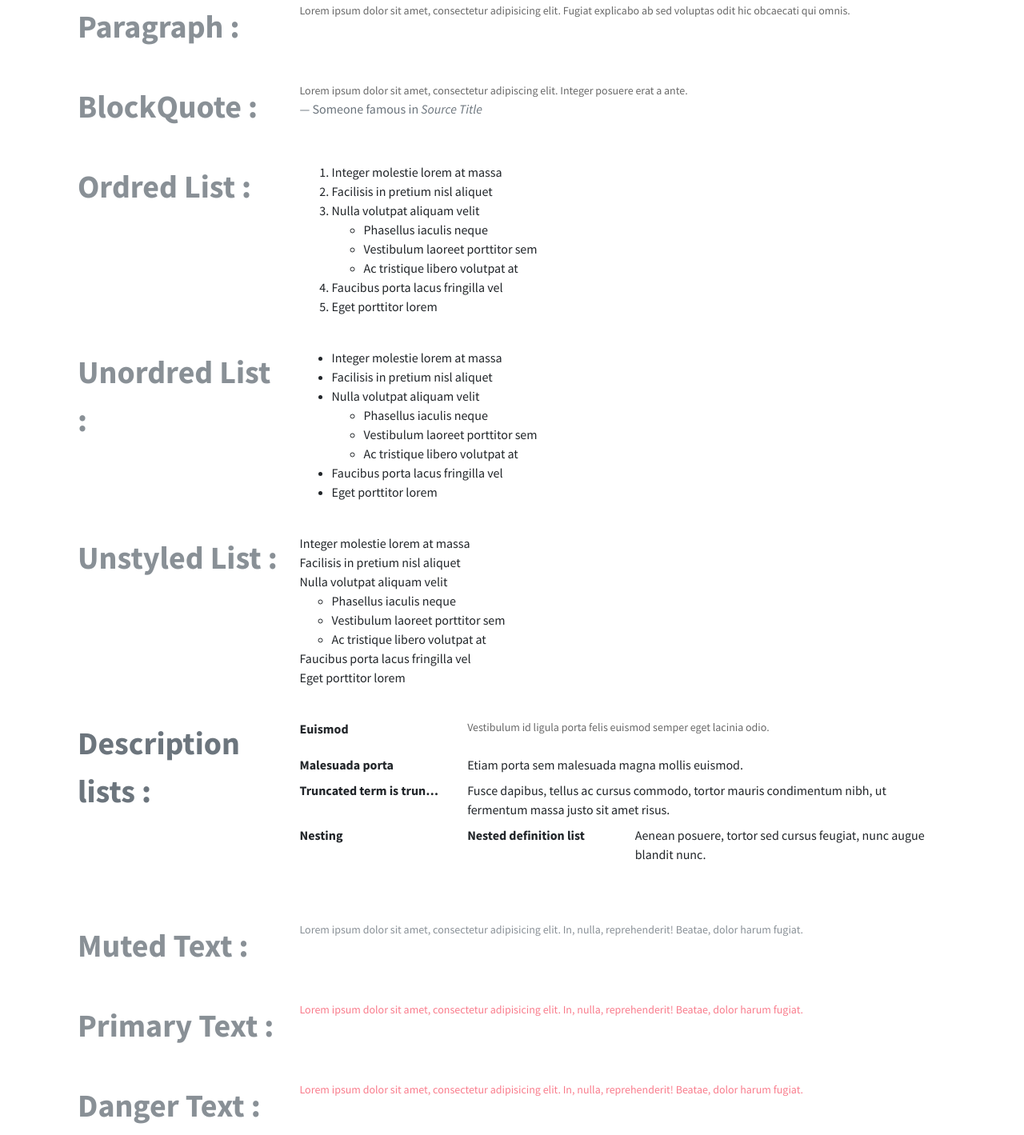
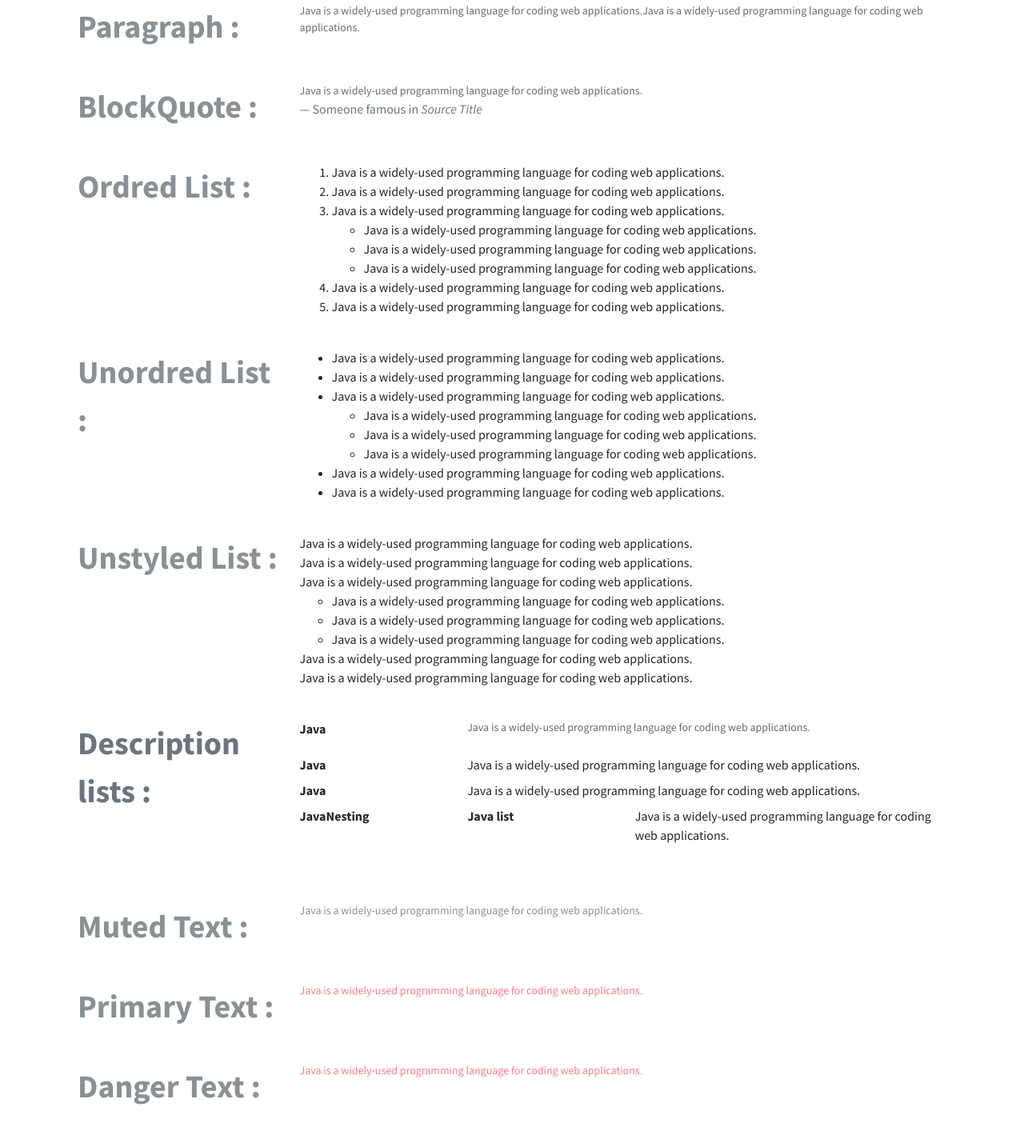
Before and after one commit to iamvisshu/iamvisshu.github.io, a website: page components.html in a window 1280 px wide. Shown: the part 5502-6921 px from the top of the page at 80% size. Drawn offline with Linux system fonts and the light colour scheme.

Commit message:
Updated Component
Updated Component

```diff
--- a/components.html
+++ b/components.html
@@ -732,7 +732,7 @@
                <td>
                   <p class="font-weight-bold text-muted">Paragraph :</p>
                </td>
-               <td><p>Lorem ipsum dolor sit amet, consectetur adipisicing elit. Fugiat explicabo ab sed voluptas odit hic obcaecati qui omnis.</p></td>
+               <td><p>Java is a widely-used programming language for coding web applications.Java is a widely-used programming language for coding web applications.</p></td>
             </tr>
             <tr>
                <td>
@@ -740,7 +740,7 @@
                </td>
                <td>
                   <blockquote class="blockquote">
-                     <p class="mb-0">Lorem ipsum dolor sit amet, consectetur adipiscing elit. Integer posuere erat a ante.</p>
+                     <p class="mb-0">Java is a widely-used programming language for coding web applications. </p>
                      <footer class="blockquote-footer">Someone famous in <cite title="Source Title">Source Title</cite></footer>
                   </blockquote>
                </td>
@@ -751,17 +751,17 @@
                <td><p class="font-weight-bold text-muted">Ordred List :</p></td>
                <td>
                   <ol>
-                     <li>Integer molestie lorem at massa</li>
-                     <li>Facilisis in pretium nisl aliquet</li>
-                     <li>Nulla volutpat aliquam velit
+                     <li>Java is a widely-used programming language for coding web applications. </li>
+                     <li>Java is a widely-used programming language for coding web applications. </li>
+                     <li>Java is a widely-used programming language for coding web applications.
                         <ul>
-                           <li>Phasellus iaculis neque</li>
-                           <li>Vestibulum laoreet porttitor sem</li>
-                           <li>Ac tristique libero volutpat at</li>
+                           <li>Java is a widely-used programming language for coding web applications. </li>
+                           <li>Java is a widely-used programming language for coding web applications. </li>
+                           <li>Java is a widely-used programming language for coding web applications. </li>
                         </ul>
                      </li>
-                     <li>Faucibus porta lacus fringilla vel</li>
-                     <li>Eget porttitor lorem</li>
+                     <li>Java is a widely-used programming language for coding web applications. </li>
+                     <li>Java is a widely-used programming language for coding web applications. </li>
                   </ol>
                </td>
             </tr>
@@ -769,17 +769,17 @@
                <td><p class="font-weight-bold text-muted">Unordred List :</p></td>
                <td>
                   <ul >
-                     <li>Integer molestie lorem at massa</li>
-                     <li>Facilisis in pretium nisl aliquet</li>
-                     <li>Nulla volutpat aliquam velit
+                     <li>Java is a widely-used programming language for coding web applications. </li>
+                     <li>Java is a widely-used programming language for coding web applications. </li>
+                     <li>Java is a widely-used programming language for coding web applications.
                         <ul>
-                           <li>Phasellus iaculis neque</li>
-                           <li>Vestibulum laoreet porttitor sem</li>
-                           <li>Ac tristique libero volutpat at</li>
+                           <li>Java is a widely-used programming language for coding web applications. </li>
+                           <li>Java is a widely-used programming language for coding web applications. </li>
+                           <li>Java is a widely-used programming language for coding web applications. </li>
                         </ul>
                      </li>
-                     <li>Faucibus porta lacus fringilla vel</li>
-                     <li>Eget porttitor lorem</li>
+                     <li>Java is a widely-used programming language for coding web applications. </li>
+                     <li>Java is a widely-used programming language for coding web applications. </li>
                   </ul>
                </td>
             </tr>
@@ -787,17 +787,17 @@
                <td><p class="font-weight-bold text-muted">Unstyled List :</p></td>
                <td>
                   <ul class="list-unstyled">
-                     <li>Integer molestie lorem at massa</li>
-                     <li>Facilisis in pretium nisl aliquet</li>
-                     <li>Nulla volutpat aliquam velit
+                     <li>Java is a widely-used programming language for coding web applications. </li>
+                     <li>Java is a widely-used programming language for coding web applications. </li>
+                     <li>Java is a widely-used programming language for coding web applications.
                         <ul>
-                           <li>Phasellus iaculis neque</li>
-                           <li>Vestibulum laoreet porttitor sem</li>
-                           <li>Ac tristique libero volutpat at</li>
+                           <li>Java is a widely-used programming language for coding web applications. </li>
+                           <li>Java is a widely-used programming language for coding web applications. </li>
+                           <li>Java is a widely-used programming language for coding web applications. </li>
                         </ul>
                      </li>
-                     <li>Faucibus porta lacus fringilla vel</li>
-                     <li>Eget porttitor lorem</li>
+                     <li>Java is a widely-used programming language for coding web applications. </li>
+                     <li>Java is a widely-used programming language for coding web applications. </li>
                   </ul>
                </td>
             </tr>
@@ -805,22 +805,22 @@
                <td class="font-weight-bold text-muted">Description lists : </td>
                <td>
                   <dl class="row">
-                     <dt class="col-sm-3">Euismod</dt>
+                     <dt class="col-sm-3">Java</dt>
                      <dd class="col-sm-9">
-                        <p>Vestibulum id ligula porta felis euismod semper eget lacinia odio.</p>
+                        <p>Java is a widely-used programming language for coding web applications.  </p>
                      </dd>
 
-                     <dt class="col-sm-3">Malesuada porta</dt>
-                     <dd class="col-sm-9">Etiam porta sem malesuada magna mollis euismod.</dd>
+                     <dt class="col-sm-3">Java</dt>
+                     <dd class="col-sm-9">Java is a widely-used programming language for coding web applications. </dd>
 
-                     <dt class="col-sm-3 text-truncate">Truncated term is truncated</dt>
-                     <dd class="col-sm-9">Fusce dapibus, tellus ac cursus commodo, tortor mauris condimentum nibh, ut fermentum massa justo sit amet risus.</dd>
+                     <dt class="col-sm-3 text-truncate">Java</dt>
+                     <dd class="col-sm-9">Java is a widely-used programming language for coding web applications. </dd>
 
-                     <dt class="col-sm-3">Nesting</dt>
+                     <dt class="col-sm-3">JavaNesting</dt>
                      <dd class="col-sm-9">
                         <dl class="row">
-                           <dt class="col-sm-4">Nested definition list</dt>
-                           <dd class="col-sm-8">Aenean posuere, tortor sed cursus feugiat, nunc augue blandit nunc.</dd>
+                           <dt class="col-sm-4">Java list</dt>
+                           <dd class="col-sm-8">Java is a widely-used programming language for coding web applications. </dd>
                         </dl>
                      </dd>
                   </dl>
@@ -831,7 +831,7 @@
                   <p class="font-weight-bold text-muted">Muted Text :</p>
                </td>
                <td>
-                  <p class="text-muted">Lorem ipsum dolor sit amet, consectetur adipisicing elit. In, nulla, reprehenderit! Beatae, dolor harum fugiat.</p>
+                  <p class="text-muted">Java is a widely-used programming language for coding web applications. </p>
                </td>
             </tr>
             <tr>
@@ -839,7 +839,7 @@
                   <p class="font-weight-bold text-muted">Primary Text :</p>
                </td>
                <td>
-                  <p class="text-primary">Lorem ipsum dolor sit amet, consectetur adipisicing elit. In, nulla, reprehenderit! Beatae, dolor harum fugiat.</p>
+                  <p class="text-primary">Java is a widely-used programming language for coding web applications. </p>
                </td>
             </tr>
             <tr>
@@ -847,7 +847,7 @@
                   <p class="font-weight-bold text-muted">Danger Text :</p>
                </td>
                <td>
-                  <p class="text-danger">Lorem ipsum dolor sit amet, consectetur adipisicing elit. In, nulla, reprehenderit! Beatae, dolor harum fugiat.</p>
+                  <p class="text-danger">Java is a widely-used programming language for coding web applications. </p>
                </td>
             </tr>
             <tr>
@@ -855,7 +855,7 @@
                   <p class="font-weight-bold text-muted">Warning Text :</p>
                </td>
                <td>
-                  <p class="text-warning">Lorem ipsum dolor sit amet, consectetur adipisicing elit. In, nulla, reprehenderit! Beatae, dolor harum fugiat.</p>
+                  <p class="text-warning">Java is a widely-used programming language for coding web applications. </p>
                </td>
             </tr>
             <tr>
@@ -863,7 +863,7 @@
                   <p class="font-weight-bold text-muted">Success Text :</p>
                </td>
                <td>
-                  <p class="text-success">Lorem ipsum dolor sit amet, consectetur adipisicing elit. In, nulla, reprehenderit! Beatae, dolor harum fugiat.</p>
+                  <p class="text-success">Java is a widely-used programming language for coding web applications. </p>
                </td>
             </tr>
             <tr>
@@ -871,7 +871,7 @@
                   <p class="font-weight-bold text-muted">Info Text :</p>
                </td>
                <td>
-                  <p class="text-info">Lorem ipsum dolor sit amet, consectetur adipisicing elit. In, nulla, reprehenderit! Beatae, dolor harum fugiat.</p>
+                  <p class="text-info">Java is a widely-used programming language for coding web applications. </p>
                </td>
             </tr>
          </tbody>
```
